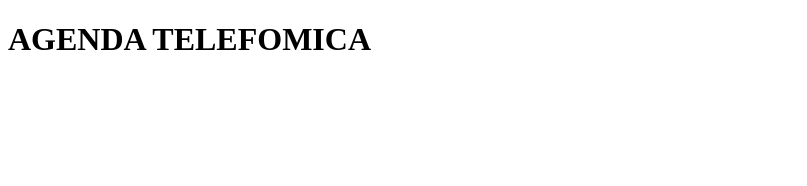
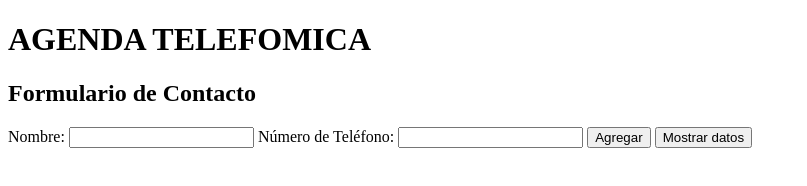
Before and after one commit to JAFFETvr/Agenda-con-ordenamiento, a plain HTML site: page index.html in a window 1280 px wide. Shown: the whole page, without its empty margins (0-807 px from the left). Drawn offline with Linux system fonts and the light colour scheme.

Commit message:
chemaaaa

```diff
--- a/index.html
+++ b/index.html
@@ -7,6 +7,17 @@
 </head>
 <body>
     <h1>AGENDA TELEFOMICA </h1>
-    <script type="module" src="src/index.js"></script>
+    <h2>Formulario de Contacto</h2>
+    <form id="contactForm">
+        <label for="nombre">Nombre:</label>
+        <input type="text" id="nombre" name="nombre" required>
+
+        <label for="telefono">Número de Teléfono:</label>
+        <input type="text" id="telefono" name="telefono" required>
+
+        <button id="agregar">Agregar</button>
+        <button id="mostrar">Mostrar datos</button>
+    </form>
+ <script type="module" src="src/index.js"></script>
 </body>
 </html>
--- a/src/index.js
+++ b/src/index.js
@@ -1,17 +1,10 @@
-function bubbleSort(arr) {
-    var len = arr.length;
-    for (var i = 0; i < len; i++) {
-        for (var j = 0; j < len - 1; j++) {
-            if (arr[j] > arr[j + 1]) {
-                var temp = arr[j];
-                arr[j] = arr[j + 1];
-                arr[j + 1] = temp;
-            }
-        }
-    }
-    return arr;
-}
 
-var palabras = ["a", "e", "i", "c", "o", "d", "b"];
-console.log("Antes de ordenar:", palabras);
-console.log("Después de ordenar:", bubbleSort(palabras));
+const reghs = document.getElementById("agregar")
+reghs.addEventListener("click",function(){
+
+})
+
+const ver = document.getElementById("mostrar")
+ver.addEventListener("click",function(){
+
+})
--- a/src/models/DoblyLinkedList.js
+++ b/src/models/DoblyLinkedList.js
@@ -1,3 +1,4 @@
+import { Node } from "./Nodo.js";
 class DoublyLinkedList {
     constructor() {
         this.head = null;
--- a/src/models/Nodo.js
+++ b/src/models/Nodo.js
@@ -1,5 +1,4 @@
-// Definición de la clase Nodo
-class Node {
+ export class Node {
     constructor(data) {
         this.data = data; // dato almacenado en el nodo
         this.prev = null; // puntero al nodo anterior
```
Also changed, not shown: src/models/Burbuja.js (+17 -0 lines).
